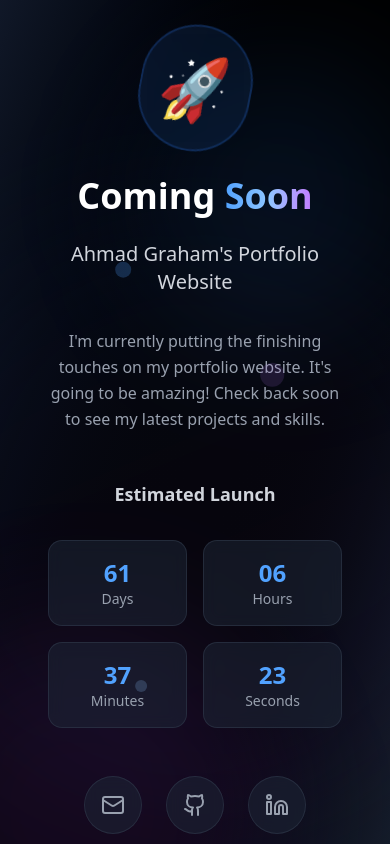
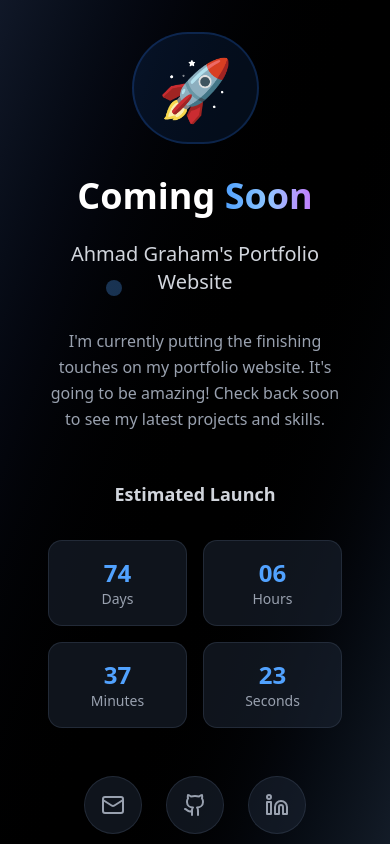
Before and after one commit to agraham02/portfolio-website, a Next.js app: page /construction in a window 390 px wide. Shown: the top 844 px of the page. Built offline with nearby package versions, Linux system fonts and the light colour scheme.

Commit message:
feat: Improve UnderConstruction component with reduced motion support and responsive animations

```diff
--- a/src/components/UnderConstruction.tsx
+++ b/src/components/UnderConstruction.tsx
@@ -1,6 +1,6 @@
 "use client";
 
-import { motion } from "framer-motion";
+import { motion, MotionConfig, useReducedMotion } from "framer-motion";
 import { Mail, Github, Linkedin } from "lucide-react";
 import { useState, useEffect } from "react";
 
@@ -12,9 +12,17 @@ export default function UnderConstruction() {
         seconds: 0,
     });
     const [progress, setProgress] = useState(0);
+    const prefersReducedMotion = useReducedMotion();
+    const [isMobile, setIsMobile] = useState(false);
 
     useEffect(() => {
-        const targetDate = new Date("September 1, 2025");
+        // Detect small screens to dial down animations and heavy effects
+        const mql = window.matchMedia("(max-width: 640px)");
+        const updateIsMobile = () => setIsMobile(mql.matches);
+        updateIsMobile();
+        mql.addEventListener?.("change", updateIsMobile);
+
+        const targetDate = new Date("September 14, 2025");
 
         const timer = setInterval(() => {
             const now = new Date().getTime();
@@ -38,7 +46,10 @@ export default function UnderConstruction() {
             }
         }, 1000);
 
-        return () => clearInterval(timer);
+        return () => {
+            clearInterval(timer);
+            mql.removeEventListener?.("change", updateIsMobile);
+        };
     }, []);
 
     const containerVariants = {
@@ -60,45 +71,63 @@ export default function UnderConstruction() {
         },
     };
 
+    const clampedProgress = Math.max(0, Math.min(100, Math.round(progress)));
+
     return (
+        <MotionConfig reducedMotion="user">
             <div className="min-h-screen flex items-center justify-center relative overflow-hidden bg-gradient-to-br from-gray-900 via-black to-gray-800 px-4 py-8 md:px-8 lg:px-12">
                 {/* Animated background elements */}
-            <div className="absolute inset-0 overflow-hidden">
+                <div className="absolute inset-0 overflow-hidden" aria-hidden>
                     <motion.div
-                    className="absolute top-20 left-20 w-72 h-72 bg-blue-500/10 rounded-full blur-3xl"
-                    animate={{
-                        x: [0, 100, 0],
-                        y: [0, -50, 0],
-                    }}
-                    transition={{
+                        className="hidden md:block absolute top-20 left-20 w-72 h-72 bg-blue-500/10 rounded-full md:blur-3xl blur-xl transform-gpu will-change-transform"
+                        animate={
+                            prefersReducedMotion || isMobile
+                                ? undefined
+                                : { x: [0, 100, 0], y: [0, -50, 0] }
+                        }
+                        transition={
+                            prefersReducedMotion || isMobile
+                                ? undefined
+                                : {
                                       duration: 20,
                                       repeat: Infinity,
                                       ease: "linear",
-                    }}
+                                  }
+                        }
                     />
                     <motion.div
-                    className="absolute bottom-20 right-20 w-96 h-96 bg-purple-500/10 rounded-full blur-3xl"
-                    animate={{
-                        x: [0, -80, 0],
-                        y: [0, 60, 0],
-                    }}
-                    transition={{
+                        className="hidden md:block absolute bottom-20 right-20 w-96 h-96 bg-purple-500/10 rounded-full md:blur-3xl blur-xl transform-gpu will-change-transform"
+                        animate={
+                            prefersReducedMotion || isMobile
+                                ? undefined
+                                : { x: [0, -80, 0], y: [0, 60, 0] }
+                        }
+                        transition={
+                            prefersReducedMotion || isMobile
+                                ? undefined
+                                : {
                                       duration: 25,
                                       repeat: Infinity,
                                       ease: "linear",
-                    }}
+                                  }
+                        }
                     />
                     <motion.div
-                    className="absolute top-1/2 left-1/2 transform -translate-x-1/2 -translate-y-1/2 w-[600px] h-[600px] bg-gradient-to-r from-blue-500/5 to-purple-500/5 rounded-full blur-3xl"
-                    animate={{
-                        scale: [1, 1.1, 1],
-                        rotate: [0, 180, 360],
-                    }}
-                    transition={{
+                        className="hidden md:block absolute top-1/2 left-1/2 -translate-x-1/2 -translate-y-1/2 w-[600px] h-[600px] bg-gradient-to-r from-blue-500/5 to-purple-500/5 rounded-full md:blur-3xl blur-xl transform-gpu will-change-transform"
+                        animate={
+                            prefersReducedMotion || isMobile
+                                ? undefined
+                                : { scale: [1, 1.08, 1], rotate: [0, 180, 360] }
+                        }
+                        transition={
+                            prefersReducedMotion || isMobile
+                                ? undefined
+                                : {
                                       duration: 30,
                                       repeat: Infinity,
                                       ease: "linear",
-                    }}
+                                  }
+                        }
                     />
                 </div>
 
@@ -110,28 +139,43 @@ export default function UnderConstruction() {
                         className="text-center space-y-8 md:space-y-12"
                     >
                         {/* Main logo/icon */}
-                    <motion.div variants={itemVariants} className="mb-8 md:mb-12">
                         <motion.div
-                            className="inline-flex p-6 md:p-8 bg-blue-500/10 rounded-full border-2 border-blue-500/20 backdrop-blur-sm"
-                            animate={{
-                                rotate: [0, 360],
-                            }}
-                            transition={{
+                            variants={itemVariants}
+                            className="mb-8 md:mb-12"
+                        >
+                            <motion.div
+                                className="inline-flex p-6 md:p-8 bg-blue-500/10 rounded-full border-2 border-blue-500/20 backdrop-blur-0 md:backdrop-blur-sm transform-gpu will-change-transform"
+                                animate={
+                                    prefersReducedMotion || isMobile
+                                        ? undefined
+                                        : { rotate: [0, 360] }
+                                }
+                                transition={
+                                    prefersReducedMotion || isMobile
+                                        ? undefined
+                                        : {
                                               duration: 20,
                                               repeat: Infinity,
                                               ease: "linear",
-                            }}
+                                          }
+                                }
                             >
                                 <motion.div
-                                className="text-6xl"
-                                animate={{
-                                    rotate: [0, -360],
-                                }}
-                                transition={{
+                                    className="text-6xl transform-gpu will-change-transform"
+                                    animate={
+                                        prefersReducedMotion || isMobile
+                                            ? undefined
+                                            : { rotate: [0, -360] }
+                                    }
+                                    transition={
+                                        prefersReducedMotion || isMobile
+                                            ? undefined
+                                            : {
                                                   duration: 20,
                                                   repeat: Infinity,
                                                   ease: "linear",
-                                }}
+                                              }
+                                    }
                                 >
                                     🚀
                                 </motion.div>
@@ -162,13 +206,17 @@ export default function UnderConstruction() {
                             variants={itemVariants}
                             className="text-base md:text-lg lg:text-xl text-gray-400 mb-12 md:mb-16 max-w-3xl mx-auto leading-relaxed px-4"
                         >
-                        I&apos;m currently putting the finishing touches on my
-                        portfolio website. It&apos;s going to be amazing! Check back
-                        soon to see my latest projects and skills.
+                            I&apos;m currently putting the finishing touches on
+                            my portfolio website. It&apos;s going to be amazing!
+                            Check back soon to see my latest projects and
+                            skills.
                         </motion.p>
 
                         {/* Countdown Timer */}
-                    <motion.div variants={itemVariants} className="mb-12 md:mb-16">
+                        <motion.div
+                            variants={itemVariants}
+                            className="mb-12 md:mb-16"
+                        >
                             <h3 className="text-lg md:text-xl font-semibold mb-8 md:mb-10 text-gray-300">
                                 Estimated Launch
                             </h3>
@@ -176,17 +224,25 @@ export default function UnderConstruction() {
                                 {[
                                     { label: "Days", value: timeLeft.days },
                                     { label: "Hours", value: timeLeft.hours },
-                                { label: "Minutes", value: timeLeft.minutes },
-                                { label: "Seconds", value: timeLeft.seconds },
+                                    {
+                                        label: "Minutes",
+                                        value: timeLeft.minutes,
+                                    },
+                                    {
+                                        label: "Seconds",
+                                        value: timeLeft.seconds,
+                                    },
                                 ].map((item) => (
                                     <motion.div
                                         key={item.label}
-                                    className="bg-gray-800/50 backdrop-blur-sm border border-gray-700/50 rounded-xl p-4 md:p-6 hover:border-blue-500/30 transition-all duration-300 hover:bg-gray-800/70"
+                                        className="bg-gray-800/50 backdrop-blur-0 md:backdrop-blur-sm border border-gray-700/50 rounded-xl p-4 md:p-6 hover:border-blue-500/30 transition-all duration-300 hover:bg-gray-800/70"
                                         whileHover={{ scale: 1.05 }}
                                         transition={{ duration: 0.2 }}
                                     >
                                         <div className="text-2xl md:text-3xl lg:text-4xl font-bold text-blue-400">
-                                        {item.value.toString().padStart(2, "0")}
+                                            {item.value
+                                                .toString()
+                                                .padStart(2, "0")}
                                         </div>
                                         <div className="text-sm md:text-base text-gray-400">
                                             {item.label}
@@ -203,7 +259,7 @@ export default function UnderConstruction() {
                         >
                             <motion.a
                                 href="mailto:ahmadgrahamdev@gmail.com"
-                            className="p-4 md:p-5 bg-gray-800/50 backdrop-blur-sm border border-gray-700/50 rounded-full hover:border-blue-500/30 transition-all duration-300 group hover:bg-gray-800/70"
+                                className="p-4 md:p-5 bg-gray-800/50 backdrop-blur-0 md:backdrop-blur-sm border border-gray-700/50 rounded-full hover:border-blue-500/30 transition-all duration-300 group hover:bg-gray-800/70"
                                 whileHover={{ scale: 1.1 }}
                                 whileTap={{ scale: 0.95 }}
                             >
@@ -211,10 +267,10 @@ export default function UnderConstruction() {
                             </motion.a>
 
                             <motion.a
-                            href="https://github.com/yourusername"
+                                href="https://github.com/agraham02"
                                 target="_blank"
                                 rel="noopener noreferrer"
-                            className="p-4 md:p-5 bg-gray-800/50 backdrop-blur-sm border border-gray-700/50 rounded-full hover:border-blue-500/30 transition-all duration-300 group hover:bg-gray-800/70"
+                                className="p-4 md:p-5 bg-gray-800/50 backdrop-blur-0 md:backdrop-blur-sm border border-gray-700/50 rounded-full hover:border-blue-500/30 transition-all duration-300 group hover:bg-gray-800/70"
                                 whileHover={{ scale: 1.1 }}
                                 whileTap={{ scale: 0.95 }}
                             >
@@ -225,7 +281,7 @@ export default function UnderConstruction() {
                                 href="https://www.linkedin.com/in/ahmad-graham"
                                 target="_blank"
                                 rel="noopener noreferrer"
-                            className="p-4 md:p-5 bg-gray-800/50 backdrop-blur-sm border border-gray-700/50 rounded-full hover:border-blue-500/30 transition-all duration-300 group hover:bg-gray-800/70"
+                                className="p-4 md:p-5 bg-gray-800/50 backdrop-blur-0 md:backdrop-blur-sm border border-gray-700/50 rounded-full hover:border-blue-500/30 transition-all duration-300 group hover:bg-gray-800/70"
                                 whileHover={{ scale: 1.1 }}
                                 whileTap={{ scale: 0.95 }}
                             >
@@ -234,17 +290,22 @@ export default function UnderConstruction() {
                         </motion.div>
 
                         {/* Progress indicator */}
-                    <motion.div variants={itemVariants} className="mt-16 md:mt-20 px-4">
+                        <motion.div
+                            variants={itemVariants}
+                            className="mt-16 md:mt-20 px-4"
+                        >
                             <div className="mb-6 max-w-md mx-auto">
                                 <div className="flex justify-between text-sm md:text-base text-gray-400 mb-4">
                                     <span>Progress</span>
-                                <span>{progress}%</span>
+                                    <span>{clampedProgress}%</span>
                                 </div>
-                            <div className="w-full bg-gray-800/50 rounded-full h-3 md:h-4 overflow-hidden backdrop-blur-sm border border-gray-700/30">
+                                <div className="w-full bg-gray-800/50 rounded-full h-3 md:h-4 overflow-hidden backdrop-blur-0 md:backdrop-blur-sm border border-gray-700/30">
                                     <motion.div
                                         className="h-full bg-gradient-to-r from-blue-500 to-purple-500 rounded-full"
                                         initial={{ width: "0%" }}
-                                    animate={{ width: `${progress}%` }}
+                                        animate={{
+                                            width: `${clampedProgress}%`,
+                                        }}
                                         transition={{ duration: 2, delay: 1 }}
                                     />
                                 </div>
@@ -256,48 +317,73 @@ export default function UnderConstruction() {
 
                         {/* Floating elements */}
                         <motion.div
-                        className="absolute top-1/4 left-1/4 w-4 h-4 bg-blue-400/30 rounded-full"
-                        animate={{
+                            className="absolute top-1/4 left-1/4 w-4 h-4 bg-blue-400/30 rounded-full transform-gpu will-change-transform"
+                            animate={
+                                prefersReducedMotion || isMobile
+                                    ? undefined
+                                    : {
                                           y: [0, -20, 0],
                                           x: [0, 10, 0],
                                           opacity: [0.3, 0.8, 0.3],
-                        }}
-                        transition={{
+                                      }
+                            }
+                            transition={
+                                prefersReducedMotion || isMobile
+                                    ? undefined
+                                    : {
                                           duration: 4,
                                           repeat: Infinity,
                                           ease: "easeInOut",
-                        }}
+                                      }
+                            }
                         />
                         <motion.div
-                        className="absolute top-1/3 right-1/4 w-6 h-6 bg-purple-400/30 rounded-full"
-                        animate={{
+                            className="hidden sm:block absolute top-1/3 right-1/4 w-6 h-6 bg-purple-400/30 rounded-full transform-gpu will-change-transform"
+                            animate={
+                                prefersReducedMotion || isMobile
+                                    ? undefined
+                                    : {
                                           y: [0, 15, 0],
                                           x: [0, -15, 0],
                                           opacity: [0.4, 0.9, 0.4],
-                        }}
-                        transition={{
+                                      }
+                            }
+                            transition={
+                                prefersReducedMotion || isMobile
+                                    ? undefined
+                                    : {
                                           duration: 5,
                                           repeat: Infinity,
                                           ease: "easeInOut",
                                           delay: 1,
-                        }}
+                                      }
+                            }
                         />
                         <motion.div
-                        className="absolute bottom-1/3 left-1/3 w-3 h-3 bg-blue-300/40 rounded-full"
-                        animate={{
+                            className="hidden md:block absolute bottom-1/3 left-1/3 w-3 h-3 bg-blue-300/40 rounded-full transform-gpu will-change-transform"
+                            animate={
+                                prefersReducedMotion || isMobile
+                                    ? undefined
+                                    : {
                                           y: [0, -10, 0],
                                           x: [0, 20, 0],
                                           opacity: [0.5, 1, 0.5],
-                        }}
-                        transition={{
+                                      }
+                            }
+                            transition={
+                                prefersReducedMotion || isMobile
+                                    ? undefined
+                                    : {
                                           duration: 3.5,
                                           repeat: Infinity,
                                           ease: "easeInOut",
                                           delay: 2,
-                        }}
+                                      }
+                            }
                         />
                     </motion.div>
                 </div>
             </div>
+        </MotionConfig>
     );
 }
```
Lines whose indentation alone changed are shown as unchanged.
